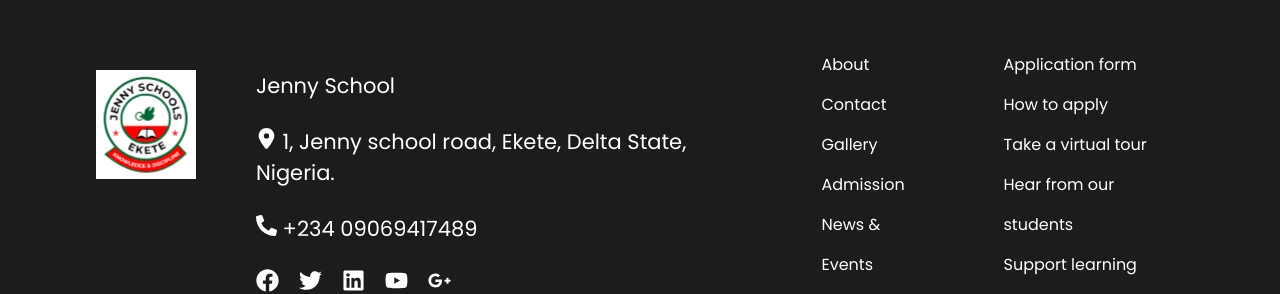
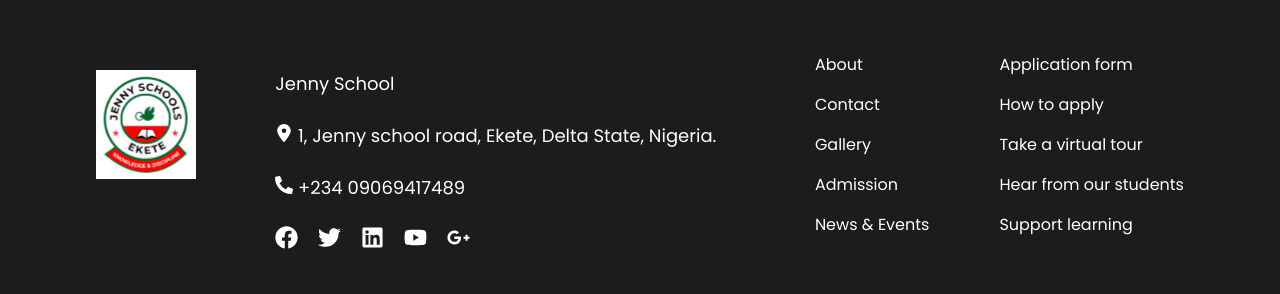
Before and after one commit to Lampnet-Technologies/jschool, a React (Vite) app: page /news in a window 1280 px wide. Shown: the part 1228-1522 px from the top of the page. Built offline with nearby package versions, Linux system fonts and the light colour scheme; no server answers.

Commit message:
commit changes

```diff
--- a/src/css/index.css
+++ b/src/css/index.css
@@ -834,6 +834,9 @@ button {
     margin-top: -50px;
     margin-right: 30px;
   }
+  .footer--location p{
+    font-size: 18px;
+  }
 }
 
 /* Tablet View */
```
